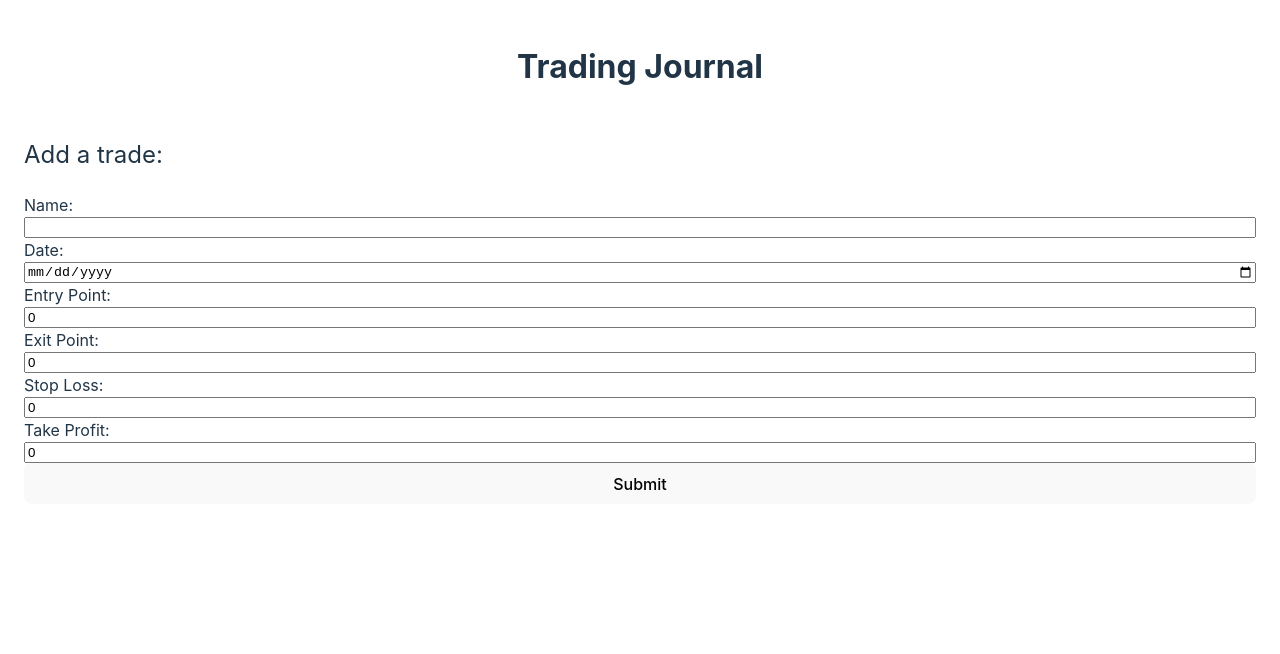
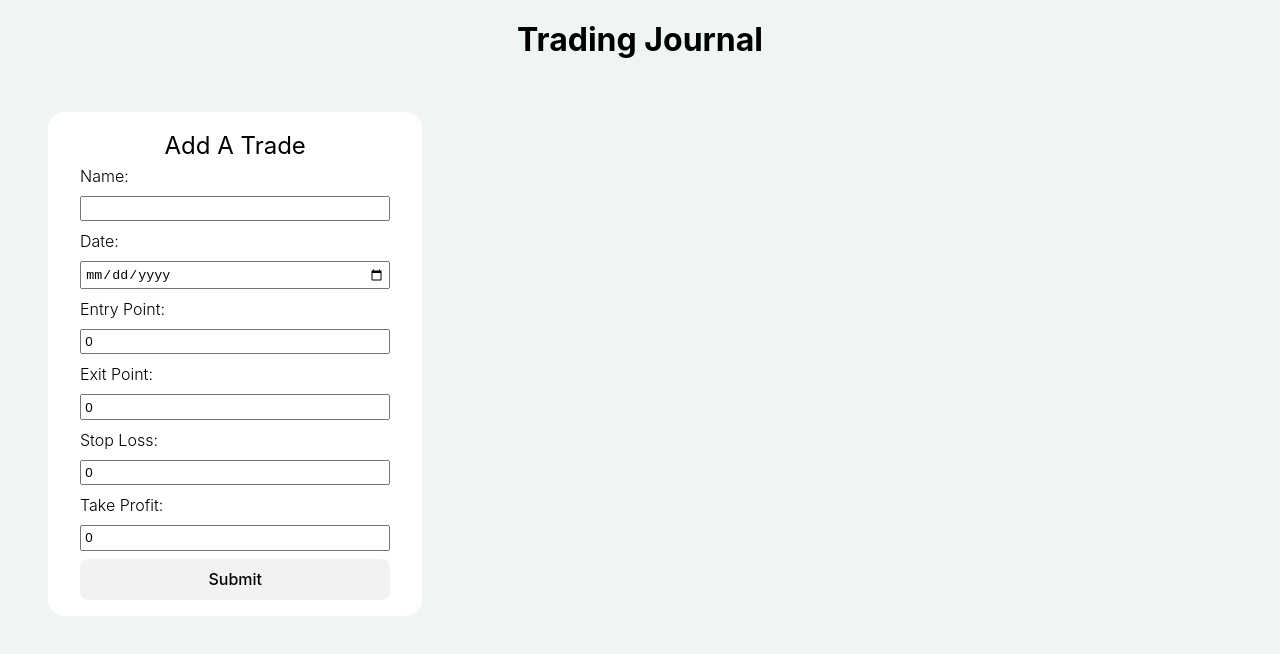
Before and after one commit to Y-Negash/Trading_Journal, a React (Vite) app in the folder Frontend/: page / in a window 1280 px wide. Shown: the top 654 px of the page. Built offline with nearby package versions, Linux system fonts and the light colour scheme; no server answers.

Commit message:
styles pages bg colour and trade form

```diff
--- a/Frontend/src/index.css
+++ b/Frontend/src/index.css
@@ -1,11 +1,19 @@
+* {
+  margin: 0;
+  padding: 0;
+  box-sizing: border-box;
+}
+
+body {
+  min-height: 100vh;
+  background-color:var(--background-color);
+}
+
 :root {
   font-family: Inter, system-ui, Avenir, Helvetica, Arial, sans-serif;
   line-height: 1.5;
   font-weight: 400;
-
-  color-scheme: light dark;
-  color: rgba(255, 255, 255, 0.87);
-  background-color: #242424;
+  --background-color: #eff5f5;
 
   font-synthesis: none;
   text-rendering: optimizeLegibility;
@@ -18,13 +26,9 @@ a {
   color: #646cff;
   text-decoration: inherit;
 }
+
 a:hover {
   color: #535bf2;
-}
-
-h1 {
-  font-size: 3.2em;
-  line-height: 1.1;
 }
 
 button {
@@ -34,7 +38,7 @@ button {
   font-size: 1em;
   font-weight: 500;
   font-family: inherit;
-  background-color: #1a1a1a;
+  background-color: #f2f2f2;
   cursor: pointer;
   transition: border-color 0.25s;
 }
@@ -45,16 +49,3 @@ button:focus,
 button:focus-visible {
   outline: 4px auto -webkit-focus-ring-color;
 }
-
-@media (prefers-color-scheme: light) {
-  :root {
-    color: #213547;
-    background-color: #ffffff;
-  }
-  a:hover {
-    color: #747bff;
-  }
-  button {
-    background-color: #f9f9f9;
-  }
-}
--- a/Frontend/src/pages/Home/TradeForm.css
+++ b/Frontend/src/pages/Home/TradeForm.css
@@ -1,9 +1,31 @@
-.trade-form{
+.form-container {
     display: flex;
-    flex-direction: column;
+    flex-direction:column;
     justify-content: center;
+    width: 30%;
+    background-color: white;
+    padding: 1rem 2rem;
+    margin: 3rem 2rem;
+    border-radius: 1rem;
 }
 
-#form-title{
+.trade-form {
+    display: flex;
+    flex-direction:column;
+}
+
+input {
+    margin-bottom: 0.5rem;
+    padding: 0.2rem;
+}
+
+label {
+    font-weight: 350;
+    padding-bottom: 0.5rem;
+}
+
+
+#form-title {
     font-weight: normal;
+    text-align: center;
 }
--- a/Frontend/src/pages/Home/TradeForm.tsx
+++ b/Frontend/src/pages/Home/TradeForm.tsx
@@ -27,8 +27,8 @@ const TradeForm: React.FC<TradeFormProps> = ({ addTrade }) => {
     }
 
     return(
-        <>
-        <h2 id="form-title">Add a trade: </h2>
+        <article className="form-container">
+        <h2 id="form-title">Add A Trade </h2>
         <form onSubmit={handleSubmit} className="trade-form">
             <label>Name: </label>
             <input
@@ -74,7 +74,7 @@ const TradeForm: React.FC<TradeFormProps> = ({ addTrade }) => {
                 />
             <button type="submit">Submit</button>
         </form>
-        </>
+        </article>
     )
 }
 
```
Lines whose indentation alone changed are shown as unchanged.
